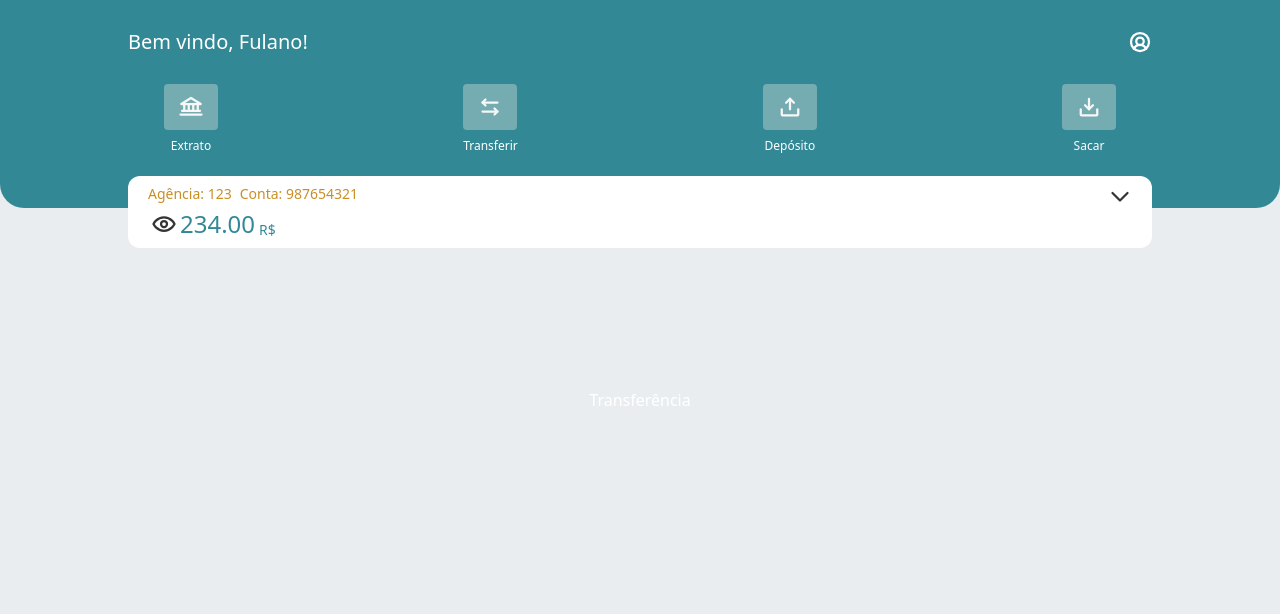
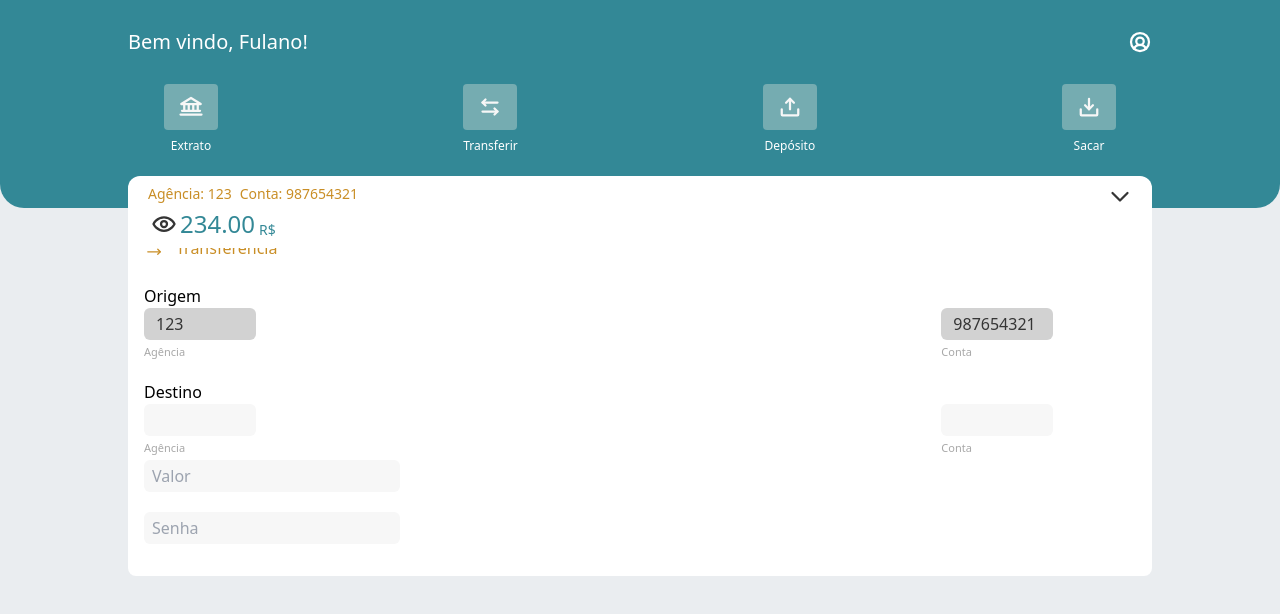
Before and after one commit to LuanRaabe/alphabunker, a React (Vite) app in the folder frontend/: page /extract in a window 1280 px wide. Both pictures are taken after a click on the button 490 px from the left and 107 px from the top of the page. Shown: the top 614 px of the page. Built offline with nearby package versions, Linux system fonts and the light colour scheme.

Commit message:
Ajustando componente e tela de transferencia

```diff
--- a/frontend/src/components/Form/FormSubmit.tsx
+++ b/frontend/src/components/Form/FormSubmit.tsx
@@ -6,9 +6,9 @@ interface FormSubmitProps {
 }
 
 /**
- * Archive: src/components/Button.tsx
+ * Archive: src/components/FormSubmit.tsx
  *
- * Description: Button component
+ * Description: FormSubmit component
  *
  * Date: 2022/07/28
  *
--- /dev/null
+++ b/frontend/src/components/Form/Panel/SmallInput.tsx
@@ -0,0 +1,40 @@
+/**
+ * Archive: src/components/Form/Panel/SmallInput.tsx
+ *
+ * Description: SmallInput component
+ *
+ * Date: 2022/07/30
+ *
+ * Author: Luan
+ */
+
+interface SmallInputProps {
+  title: string;
+  value: string | undefined;
+  length?: number;
+  onChange?: (event: any) => void;
+  isDisabled?: boolean;
+  mask?: (value: string) => string;
+  validate?: (value: string) => boolean;
+}
+
+export function SmallInput(props: SmallInputProps) {
+  return (
+    <div className="flex flex-col">
+      <input
+        className="w-28 h-8 small-input text-input-text"
+        disabled={props?.isDisabled}
+        value={props.value}
+        onChange={(e) =>
+          props.onChange?.(props.mask?.(e.target.value) || e.target.value)
+        }
+        type="text"
+        maxLength={props.length}
+        minLength={props.length}
+      />
+      <span className="flex text-input-inactive text-[11px]">
+        {props.title}
+      </span>
+    </div>
+  );
+}
--- a/frontend/src/components/WhiteCard.tsx
+++ b/frontend/src/components/WhiteCard.tsx
@@ -1,16 +1,19 @@
 import { ReactNode } from 'react';
 
 interface WhiteCardProps {
-  childs?: JSX.Element[];
   icon: ReactNode;
   title: string;
+  whithExtraIcon?: ReactNode;
   className?: string;
+  childs?: JSX.Element[];
+  blank?: boolean;
+  children?: ReactNode;
 }
 
 /**
- * Archive: src/pages/Profile.tsx
+ * Archive: src/components/WhiteCard.tsx
  *
- * Description: Profile page
+ * Description: WhiteCard component
  *
  * Date: 2022/07/28
  *
@@ -20,23 +23,34 @@ interface WhiteCardProps {
 export function WhiteCard(props: WhiteCardProps) {
   return (
     <div
-      className={`flex flex-col w-10/12 px-4 py-3 bg-white rounded-lg ${
+      className={`flex flex-col w-4/5 px-4 py-3 bg-white rounded-lg ${
         props.className ?? ''
       }`}
     >
-      <div className="flex flex-row items-center mb-6">
-        <span className="h-4 mr-3 text-icon-gold">{props.icon}</span>
+      <div className="flex flex-row justify-between items-center mb-6">
+        <div className="flex flex-row items-center">
+          <span className="mr-3 text-icon-gold">{props.icon}</span>
           <span className="text-base text-header-gold">{props.title}</span>
         </div>
+        {props.whithExtraIcon && (
+          <span className="text-base text-icon-dark-100">
+            {props.whithExtraIcon}
+          </span>
+        )}{' '}
+      </div>
       <div className="flex flex-col">
-        {props.childs?.map((child, index) => (
+        {props.blank ? (
+          <div className="flex flex-col w-11/12">{props.children}</div>
+        ) : (
+          props.childs?.map((child, index) => (
             <div
               className="flex flex-col w-11/12 mb-4 bg-body-light-100 text-input-placeholder"
               key={props.title + index}
             >
               {child}
             </div>
-        ))}
+          ))
+        )}
       </div>
     </div>
   );
--- a/frontend/src/pages/Profile/index.tsx
+++ b/frontend/src/pages/Profile/index.tsx
@@ -27,7 +27,7 @@ export const Profile = () => {
       <div className="fixed top-0 flex flex-col items-center w-full h-52 rounded-b-3xl z-10 bg-brand-base">
         <ArrowLeft
           weight="bold"
-          className="absolute left-5 top-5 w-6 h-6 text-icon-light"
+          className="absolute left-5 top-5 w-6 h-6 text-icon-light cursor-pointer"
           onClick={() => navigate(-1)}
         />
         <div className="rounded-full w-20 h-20 mt-11">
@@ -45,7 +45,7 @@ export const Profile = () => {
       </div>
       <div className="flex flex-col items-center mt-60 w-full">
         <WhiteCard
-          icon={<IdentificationCard />}
+          icon={<IdentificationCard className="w-5 h-5" />}
           title="Meu Dados"
           childs={[
             <>
@@ -57,7 +57,7 @@ export const Profile = () => {
           className="mb-9"
         />
         <WhiteCard
-          icon={<Vault />}
+          icon={<Vault className="w-5 h-5" />}
           title="Minhas contas correntes"
           childs={user?.accounts.map((account) => (
             <div className="flex flex-col" key={account.id}>
--- a/frontend/src/pages/Transfer/index.tsx
+++ b/frontend/src/pages/Transfer/index.tsx
@@ -1,13 +1,76 @@
+import { ArrowsLeftRight } from 'phosphor-react';
+import { useState } from 'react';
+import { Input } from '../../components/Form/Input';
+import { SmallInput } from '../../components/Form/Panel/SmallInput';
+import { WhiteCard } from '../../components/WhiteCard';
+import { useUser } from '../../providers/UserProvider';
+import { maskAccountNumber, maskAgencyNumber } from '../../utils/Masks';
+
 /**
  * Archive: src/pages/Transfer.tsx
  *
  * Description: Transfer page
  *
- * Date: 2022/07/20
+ * Date: 2022/07/30
  *
- * Author: Rey
+ * Author: Rey, Luan
  */
 
 export const Transfer = () => {
-  return <h1 className="text-white">Transferência</h1>;
+  const { user } = useUser();
+  const [agencyNumber, setAgencyNumber] = useState<string>('');
+  const [accountNumber, setAccountNumber] = useState<string>('');
+  const [amount, setAmount] = useState<string>('');
+  const [password, setPassword] = useState<string>('');
+
+  return (
+    <WhiteCard
+      icon={<ArrowsLeftRight className="w-5 h-5" />}
+      title="Transferência"
+      blank={true}
+    >
+      <span className="text-base font-normal">Origem</span>
+      <div className="flex flex-row justify-between mb-4">
+        <SmallInput
+          title="Agência"
+          isDisabled={true}
+          value={user?.loggedAccount.agencyNumber}
+        />
+        <SmallInput
+          title="Conta"
+          isDisabled={true}
+          value={user?.loggedAccount.accountNumber}
+        />
+      </div>
+      <span className="text-base font-normal">Destino</span>
+      <div className="flex flex-row justify-between">
+        <SmallInput
+          title="Agência"
+          value={agencyNumber}
+          onChange={setAgencyNumber}
+          mask={maskAgencyNumber}
+          length={6}
+        />
+        <SmallInput
+          title="Conta"
+          value={accountNumber}
+          onChange={setAccountNumber}
+          mask={maskAccountNumber}
+          length={7}
+        />
+      </div>
+      <Input
+        placeholder="Valor"
+        type="text"
+        value={amount}
+        onChange={setAmount}
+      />
+      <Input
+        placeholder="Senha"
+        type="text"
+        value={password}
+        onChange={setPassword}
+      />
+    </WhiteCard>
+  );
 };
--- a/frontend/src/styles/global.css
+++ b/frontend/src/styles/global.css
@@ -54,3 +54,8 @@ select {
 .bg-input {
   @apply bg-input-base;
 }
+
+.small-input {
+  @apply bg-input-base border-input-border disabled:bg-input-readonly
+  rounded-md p-3;
+}
--- a/frontend/src/utils/Masks.ts
+++ b/frontend/src/utils/Masks.ts
@@ -17,3 +17,11 @@ export const maskEmail = (value: string) => {
   });
   return emailMask.join('');
 };
+
+export const maskAgencyNumber = (value: string): string => {
+  return value.replace(/\D/g, '').replace(/^(\d{4})(\d)/, '$1-$2');
+};
+
+export const maskAccountNumber = (value: string): string => {
+  return value.replace(/\D/g, '').replace(/^(\d{5})(\d)/, '$1-$2');
+};
```
Also changed, not shown: frontend/src/components/Form/Input.tsx (+4 -4 lines). Lines whose indentation alone changed are shown as unchanged.
